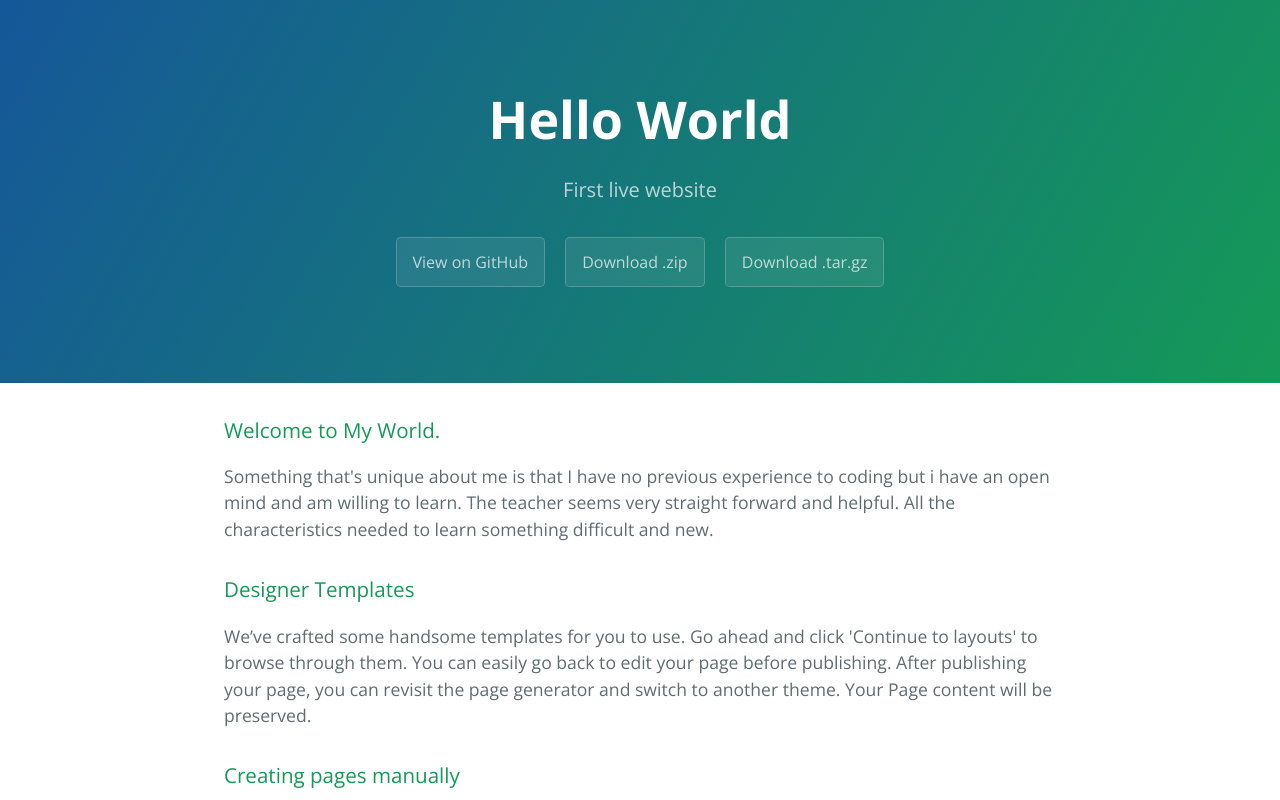
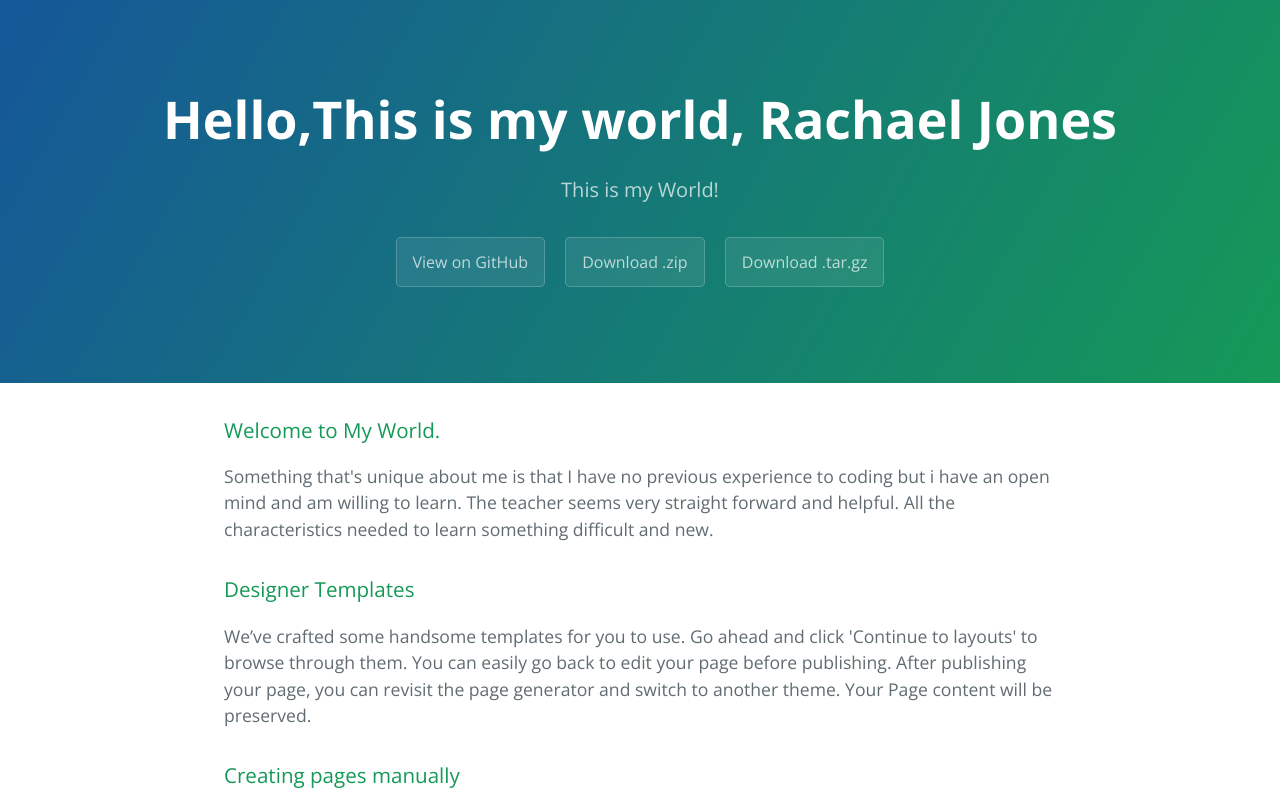
Before and after one commit to LadyRaye/hello-world, a plain HTML site: page index.html in a window 1280 px wide. Shown: the top 800 px of the page. Drawn offline with nearby package versions, Linux system fonts and the light colour scheme.

Commit message:
Changed the h1 and h2

```diff
--- a/index.html
+++ b/index.html
@@ -2,7 +2,7 @@
 <html lang="en-us">
   <head>
     <meta charset="UTF-8">
-    <title>Hello World by LadyRaye</title>
+    <title>Hello World by Rachael Jones</title>
     <meta name="viewport" content="width=device-width, initial-scale=1">
     <link rel="stylesheet" type="text/css" href="stylesheets/normalize.css" media="screen">
     <link href='https://fonts.googleapis.com/css?family=Open+Sans:400,700' rel='stylesheet' type='text/css'>
@@ -11,8 +11,8 @@
   </head>
   <body>
     <section class="page-header">
-      <h1 class="project-name">Hello World</h1>
-      <h2 class="project-tagline">First live website</h2>
+      <h1 class="project-name">Hello,This is my world, Rachael Jones</h1>
+      <h2 class="project-tagline">This is my World!</h2>
       <a href="https://github.com/LadyRaye/hello-world" class="btn">View on GitHub</a>
       <a href="https://github.com/LadyRaye/hello-world/zipball/master" class="btn">Download .zip</a>
       <a href="https://github.com/LadyRaye/hello-world/tarball/master" class="btn">Download .tar.gz</a>
```
